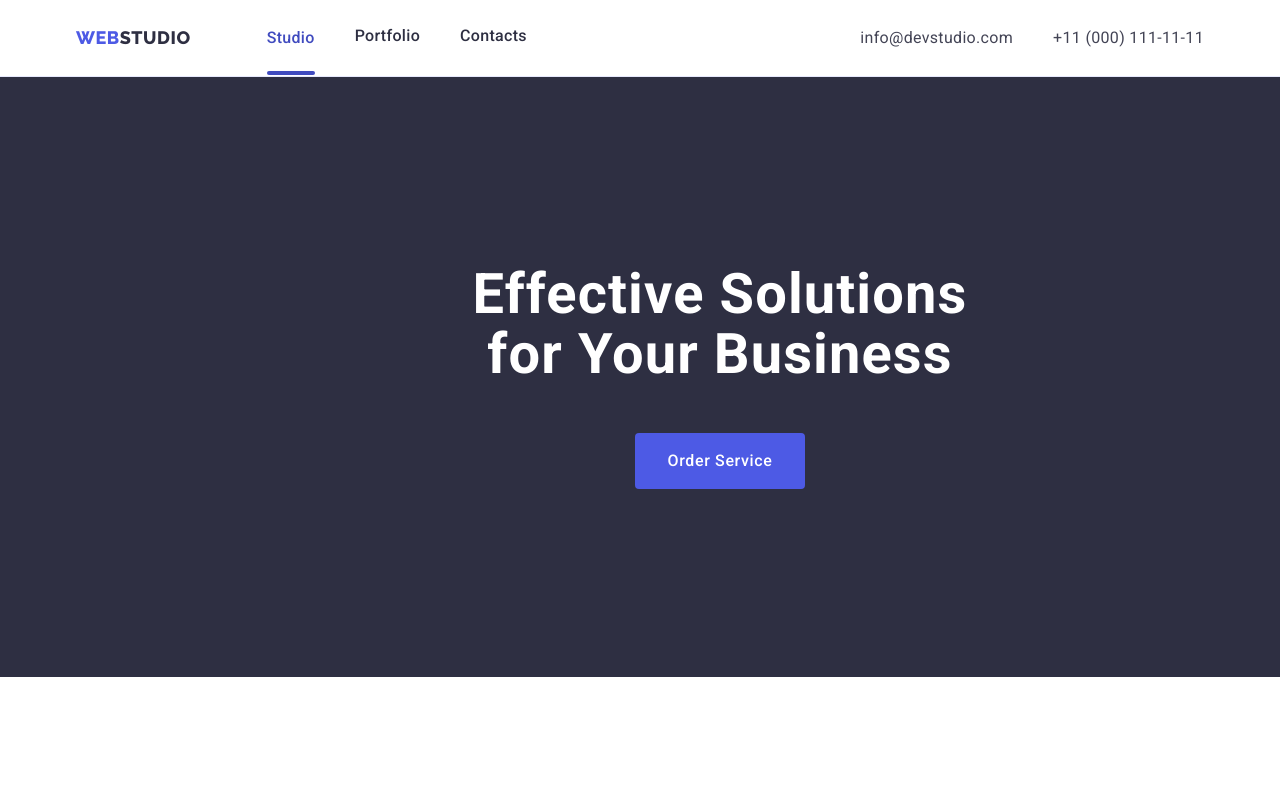
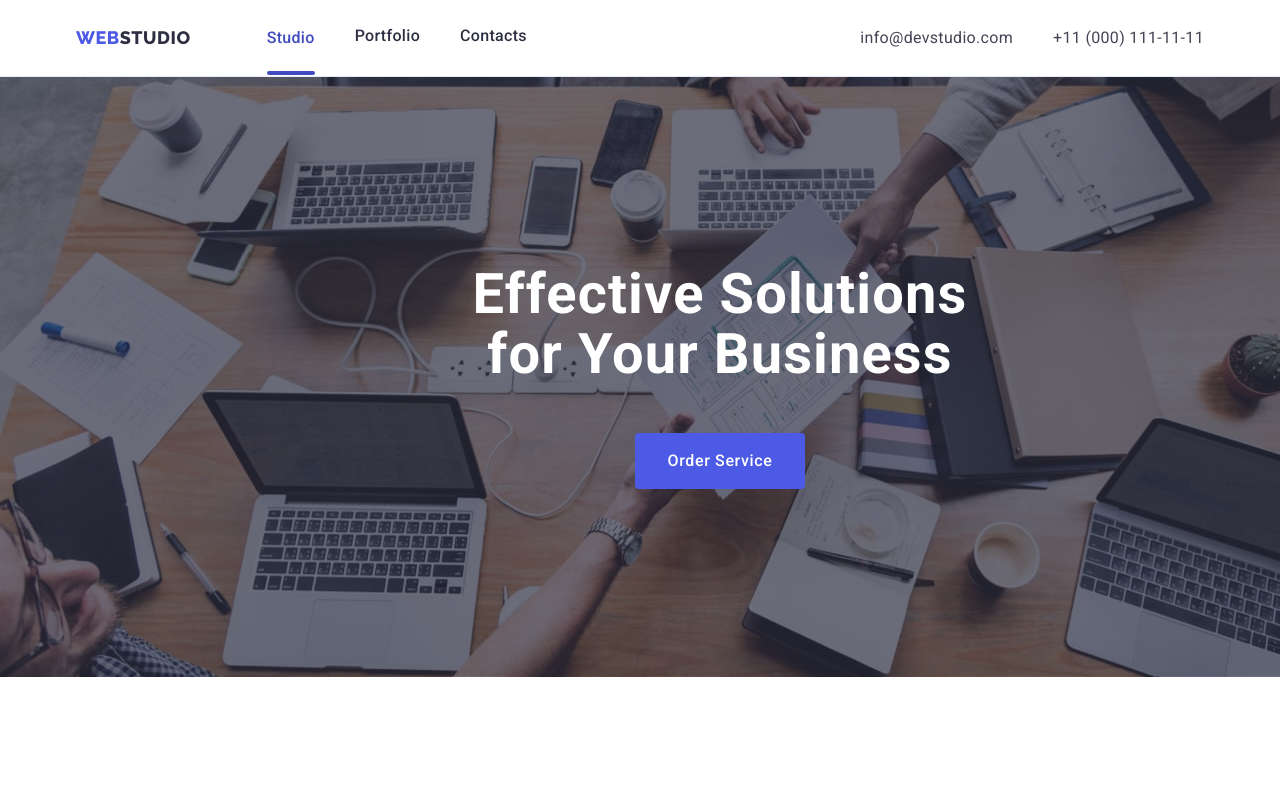
Before and after one commit to Olvet7/goit-markup-hw-04, a plain HTML site: page index.html in a window 1280 px wide. Shown: the top 793 px of the page. Drawn offline with nearby package versions, Linux system fonts and the light colour scheme; the site is published under a folder, as on GitHub Pages, so addresses that start at the root find nothing.

Commit message:
comments

```diff
--- a/css/styles.css
+++ b/css/styles.css
@@ -197,9 +197,8 @@ h1,h2,h3,h4,h5,h6 p {
     background-position: center;
     background-size: cover;
     background-image: linear-gradient(to bottom, rgba(46, 47, 66, 0.70), rgba(46, 47, 66, 0.70)),
-    url(/images/people_office_1.jpg);
+    url(../images/people_office_1.jpg);
     background-repeat: no-repeat;
-    min-width: 1440px;
     margin: 0 auto;
     min-width: 1440px;
     max-width: 1440px;
@@ -822,6 +821,7 @@ transition-timing-function: cubic-bezier(0.4, 0, 0.2, 1);
     transition-duration: 250ms;
     transition-timing-function: cubic-bezier(0.4, 0, 0.2, 1);
 }
+
 .modal-icon {
     background-color: 1px solid var(--subtle-text);
     transition-property: fill;
```
